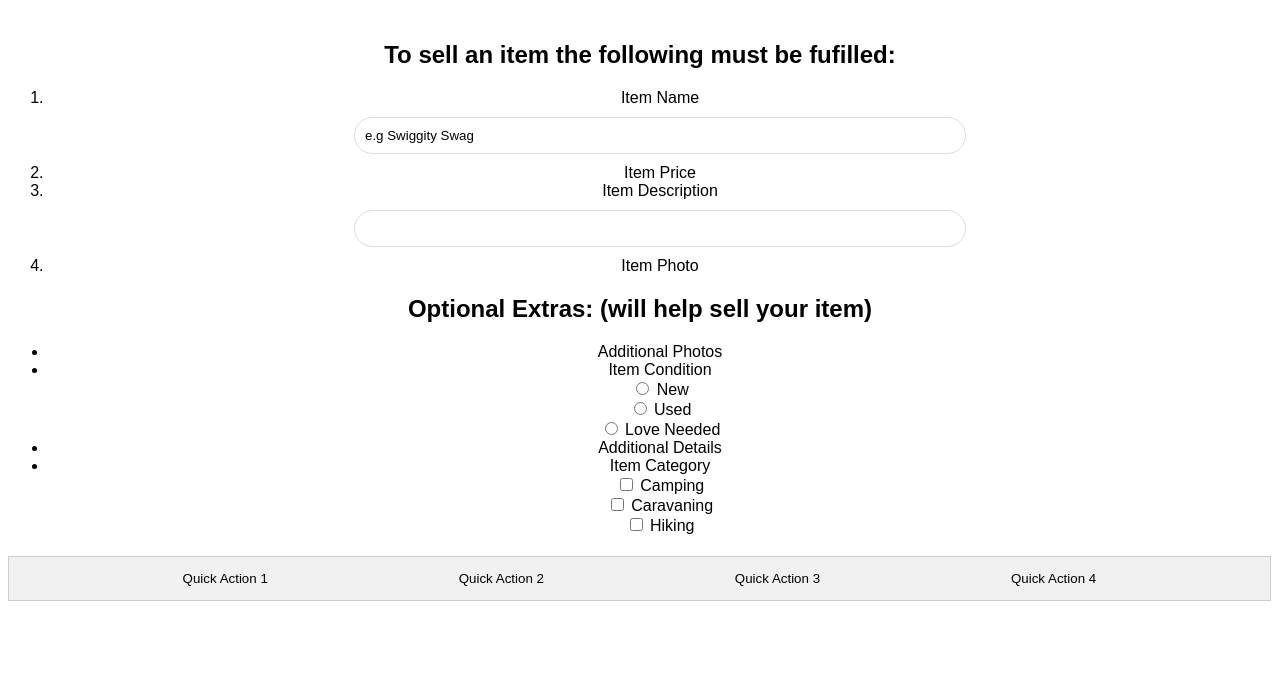
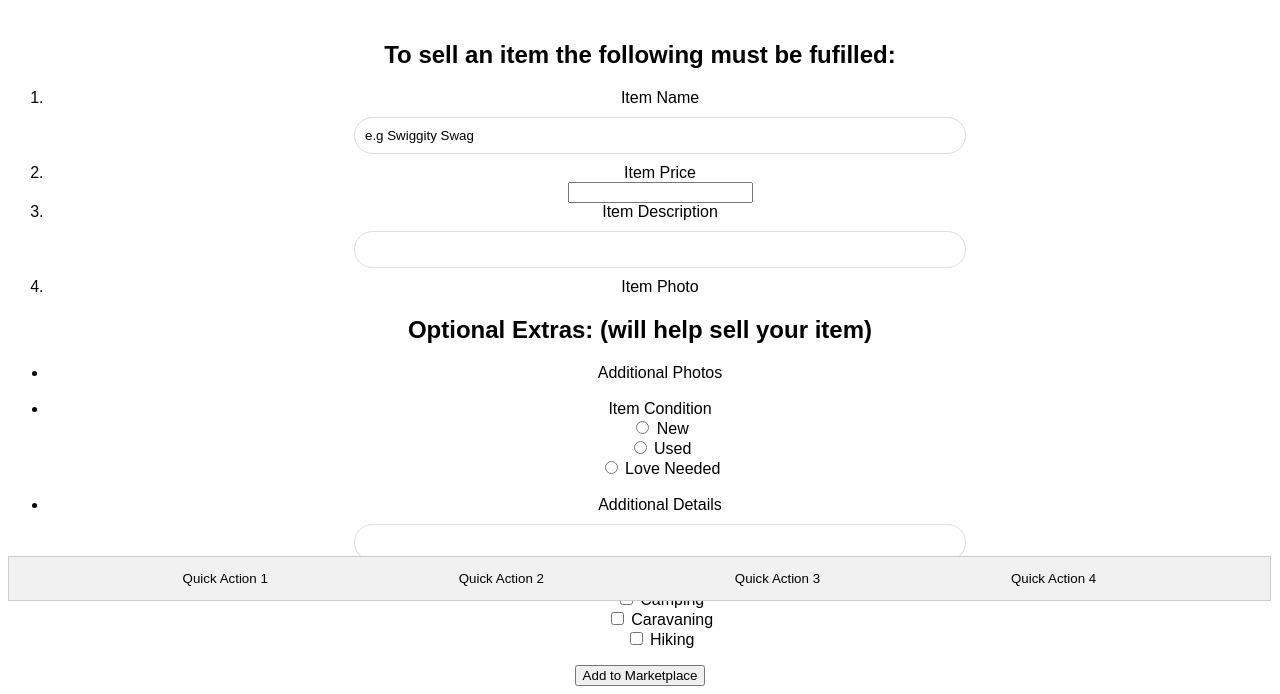
Before and after one commit to SuperBestWebDevSystemsFriends/Web-Solution, a PHP site: page /Selling.php in a window 1280 px wide. Shown: the part 164-858 px from the top of the page. Before the commit the page ends 765 px from the top, so only its background shows below. Run offline with PHP 8.4, Linux system fonts and the light colour scheme; some libraries are stand-ins or nearby versions.

Commit message:
More Selling item changes

```diff
--- a/Selling.php
+++ b/Selling.php
@@ -33,6 +33,7 @@
 
 
                     <li> Item Price </li>
+                    <input type="number" min="1" step="any">
 
                     <li> Item Description </li>
                     <input type="text" name="desc" size=100>
@@ -45,6 +46,7 @@
                 <ul>
 
                     <li> Additional Photos </li>
+                    <br>
 
                     <li> Item Condition </li>
                     <input type="Radio" name="Condition" value="New"> New
@@ -52,9 +54,10 @@
                     <input type="Radio" name="Condition" value="Used"> Used
                     <br>
                     <input type="Radio" name="Condition" value="Love Needed"> Love Needed
-                    <br>
 
+                    <br><br>
                     <li> Additional Details </li>
+                    <input type="text" name="additional details" size=100>
 
 
                     <li> Item Category </li>
@@ -67,6 +70,7 @@
 
                 </ul>
 
+                <input type="submit" value="Add to Marketplace">
 
             </form>
 
```
